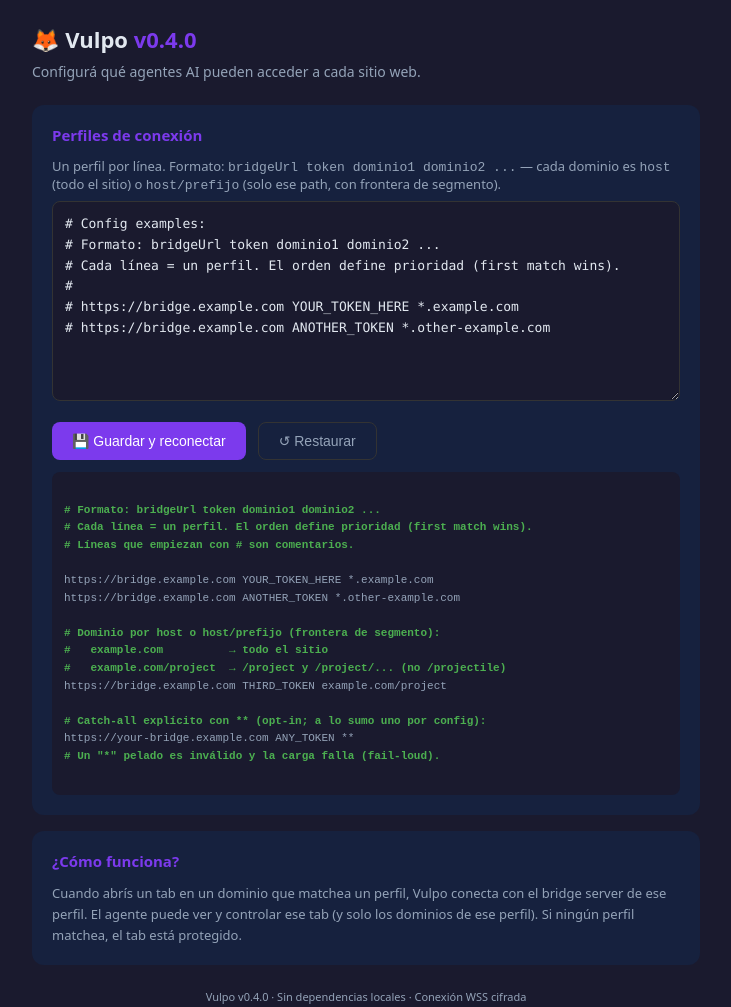
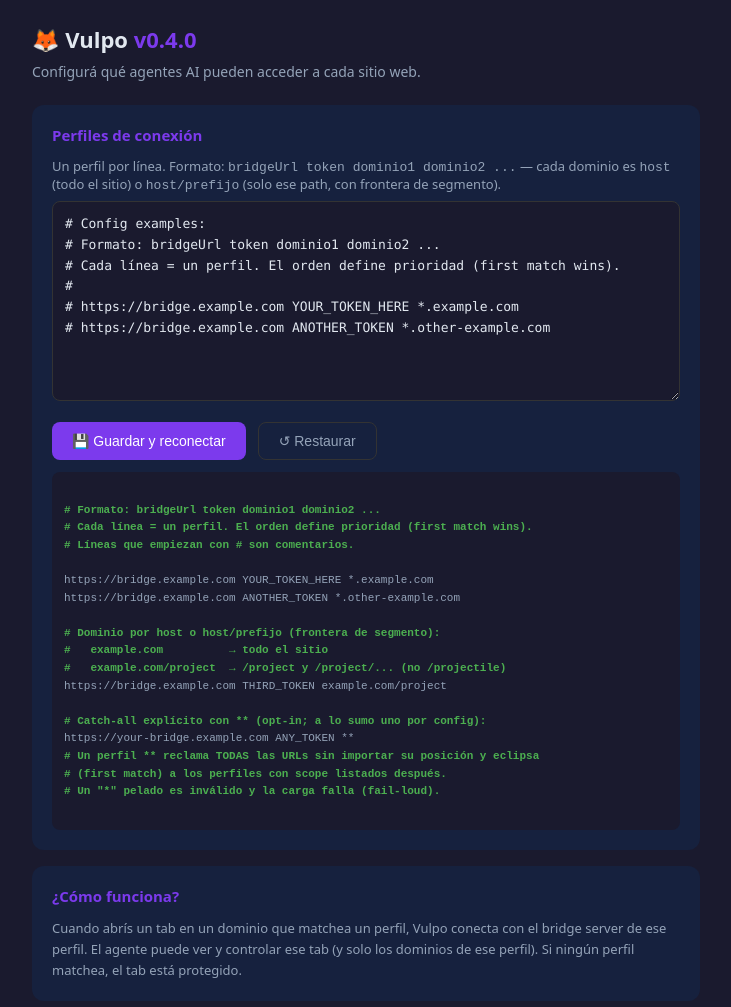
Before and after one commit to ofapsaas/vulpo, a browser extension: page extension/options.html in a window 1280 px wide. Shown: the top 1007 px of the page, without its empty margins (274-1005 px from the left). Drawn offline with Linux system fonts and the light colour scheme.

Commit message:
docs(options): semantica de orden de ** (review #3)
Un perfil ** reclama TODAS las URLs sin importar su posicion y eclipsa
(first match) a los perfiles con scope listados despues (spec 2.2).

```diff
--- a/extension/options.html
+++ b/extension/options.html
@@ -95,6 +95,8 @@ https://bridge.example.com THIRD_TOKEN example.com/project
 
 <strong># Catch-all explícito con ** (opt-in; a lo sumo uno por config):</strong>
 https://your-bridge.example.com ANY_TOKEN **
+<strong># Un perfil ** reclama TODAS las URLs sin importar su posición y eclipsa</strong>
+<strong># (first match) a los perfiles con scope listados después.</strong>
 <strong># Un "*" pelado es inválido y la carga falla (fail-loud).</strong>
     </div>
   </div>
```
